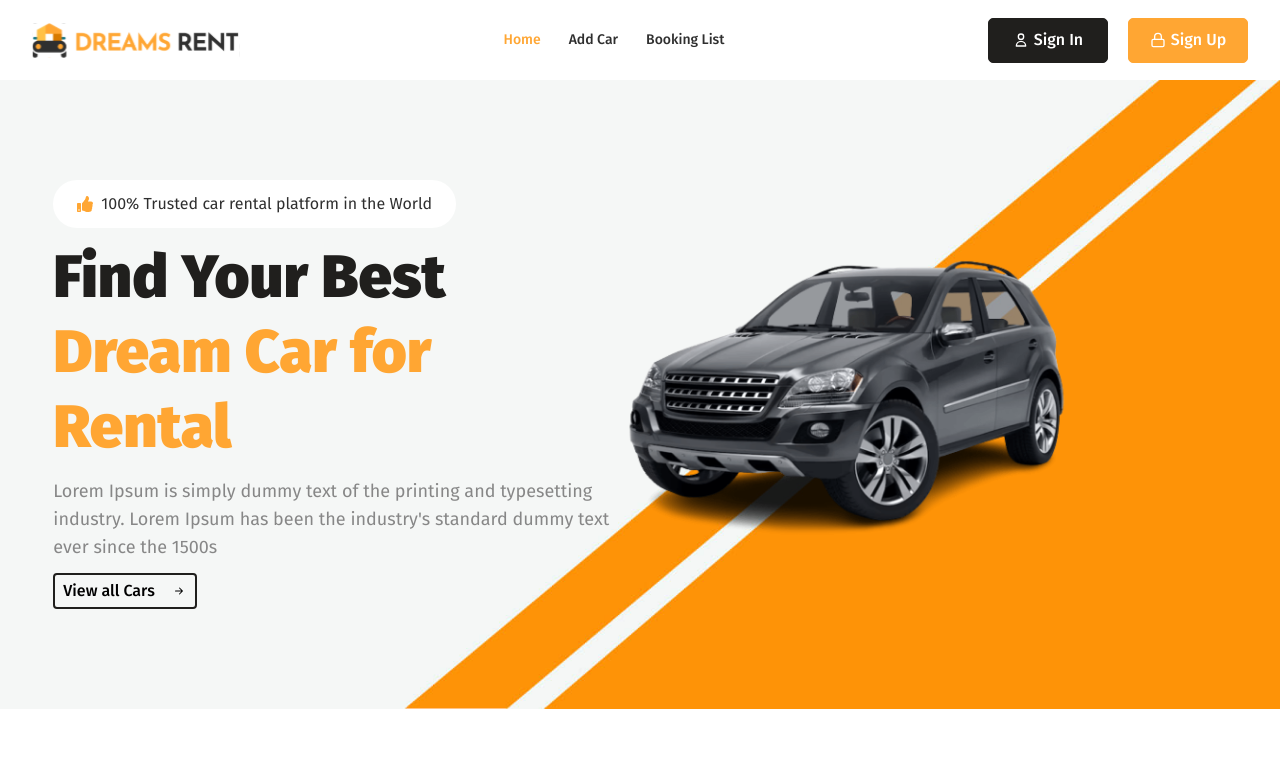
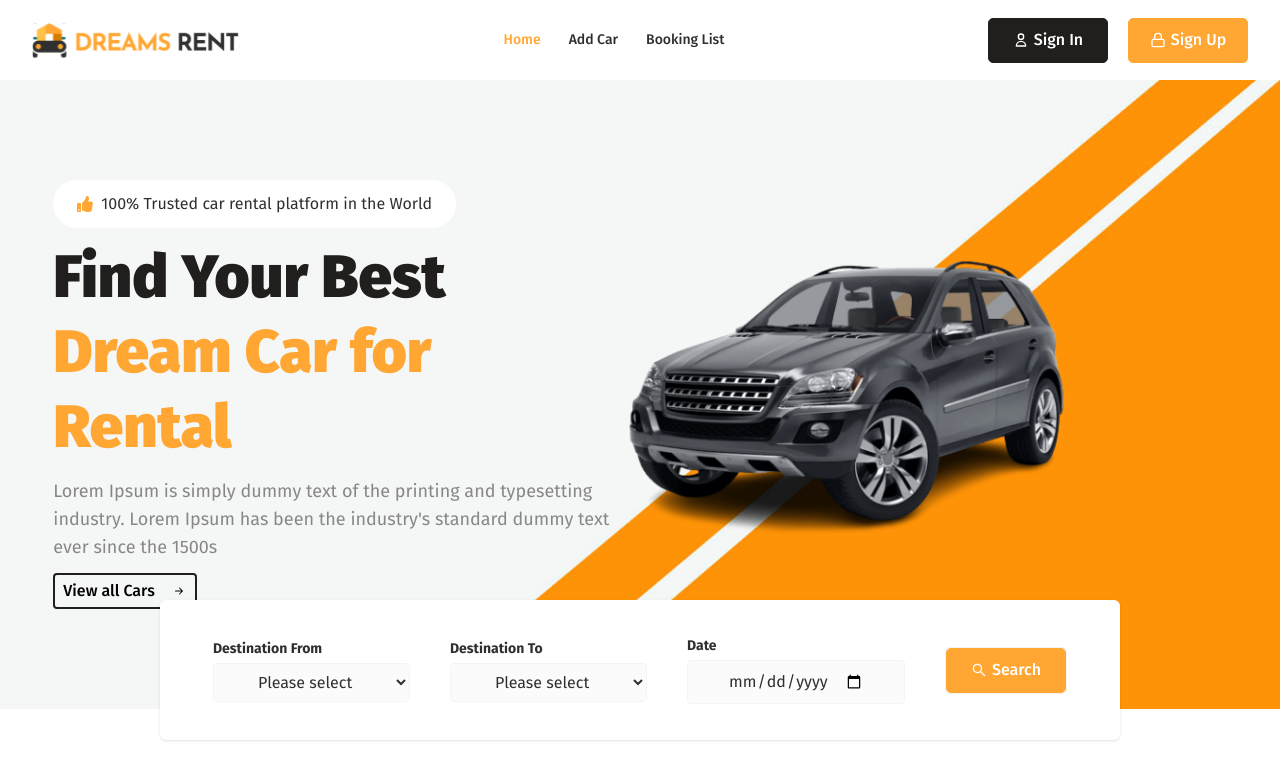
Before and after one commit to Tanjilhossaintamim/car-ranting-client, a React (Vite) app: page / in a window 1280 px wide. Shown: the top 780 px of the page. Built offline with nearby package versions, Linux system fonts and the light colour scheme.

Commit message:
compleate car piker section

```diff
--- /dev/null
+++ b/src/pages/Home/CarPicker/CarPicker.jsx
@@ -0,0 +1,68 @@
+import { AiOutlineSearch } from "react-icons/ai";
+const CarPicker = () => {
+  return (
+    <div className="lg:w-3/4 mx-auto bg-white shadow flex items-center rounded-md py-9 lg:absolute top-3/4 right-40">
+      <form className="w-full lg:w-auto mx-auto flex flex-col lg:flex-row items-center justify-center space-y-4 lg:space-y-0 lg:justify-between lg:space-x-10 flex-wrap">
+        <div className="flex flex-col space-y-1 w-3/4 lg:w-auto">
+          <p className="text-sm font-bold text-color-black">Destination From</p>
+          <div className="bg-[#FCFBFB]  border border-[#f4f4f4] rounded">
+            <select
+              name="from"
+              id=""
+              className="px-10 py-2 bg-[#FCFBFB] text-color-black"
+              required
+            >
+              <option value="" hidden>
+                Please select
+              </option>
+              <option>Mirpur</option>
+              <option>Farmgate</option>
+              <option>Mohakhali</option>
+              <option>Banani</option>
+            </select>
+          </div>
+        </div>
+        <div className="flex flex-col space-y-1 w-3/4 lg:w-auto">
+          <p className="text-sm font-bold text-color-black">Destination To</p>
+          <div className="bg-[#FCFBFB]  border border-[#f4f4f4] rounded">
+            <select
+              name="to"
+              id=""
+              className="px-10 py-2 bg-[#FCFBFB] text-color-black"
+              required
+            >
+              <option value="" hidden>
+                Please select
+              </option>
+              <option>Mirpur</option>
+              <option>Farmgate</option>
+              <option>Mohakhali</option>
+              <option>Banani</option>
+            </select>
+          </div>
+        </div>
+        <div className="flex flex-col space-y-1 w-3/4 lg:w-auto">
+          <p className="text-sm font-bold text-color-black">Date</p>
+          <div className="bg-[#FCFBFB]  border border-[#f4f4f4] rounded">
+            <input
+              type="date"
+              name="date"
+              required
+              className="px-10 py-2 bg-[#FCFBFB] text-color-black"
+            />
+          </div>
+        </div>
+        <div className="flex flex-col items-center lg:mt-10">
+          <div className="bg-[#FCFBFB]  border border-[#f4f4f4] rounded">
+            <button type="submit" className="signup">
+              <AiOutlineSearch />
+              Search
+            </button>
+          </div>
+        </div>
+      </form>
+    </div>
+  );
+};
+
+export default CarPicker;
--- a/src/pages/Home/Home/Home.jsx
+++ b/src/pages/Home/Home/Home.jsx
@@ -1,9 +1,11 @@
 import Banner from "../Banner/Banner";
+import CarPicker from "../CarPicker/CarPicker";
 
 const Home = () => {
   return (
     <div>
       <Banner />
+      <CarPicker />
     </div>
   );
 };
```
